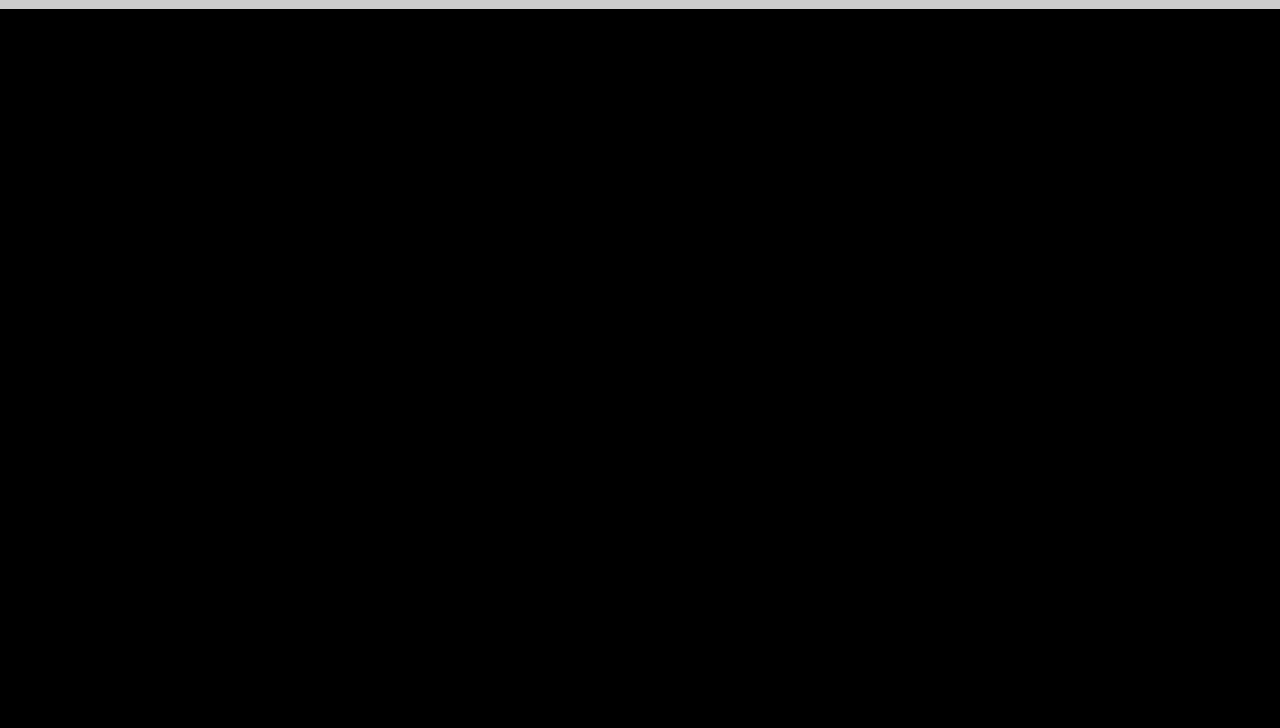
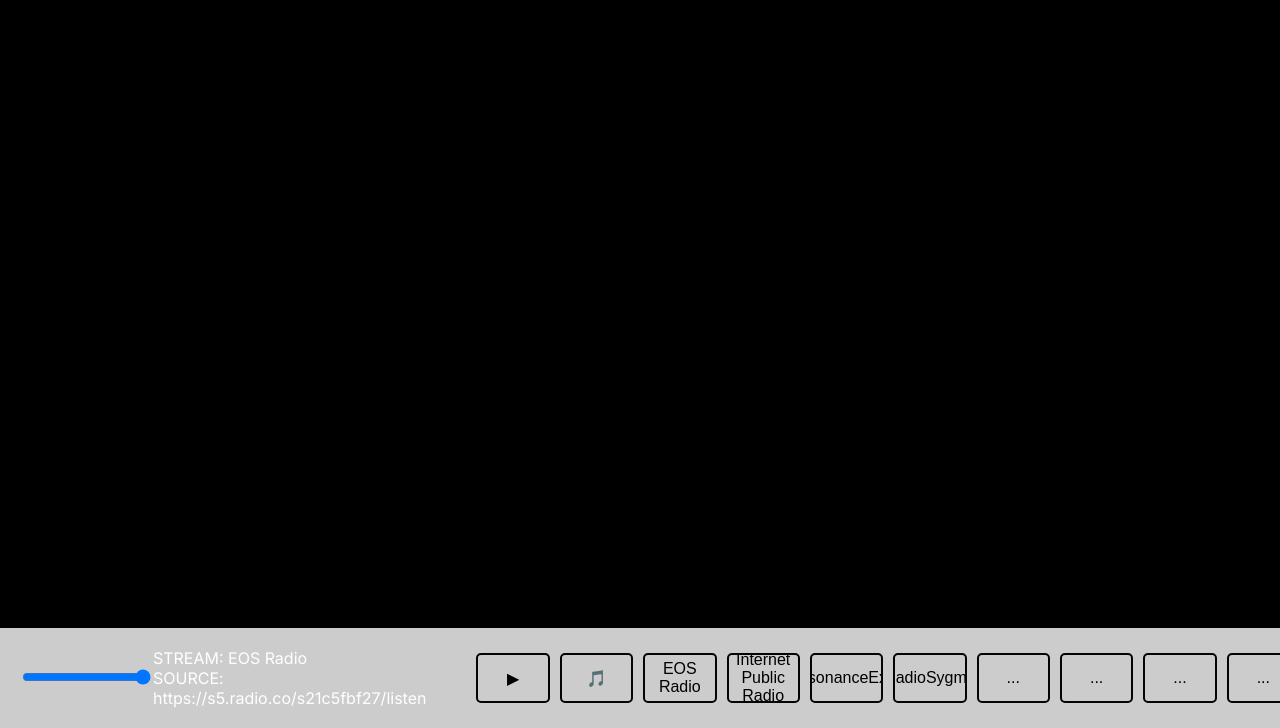
Before and after one commit to temp478/test_fetch_SI, a plain HTML site: page index.html in a window 1280 px wide. Shown: the part 72-800 px from the top of the page. Drawn offline with Linux system fonts and the light colour scheme; no server answers.

Commit message:
Update index.html
maybe this should work

```diff
--- a/index.html
+++ b/index.html
@@ -7,13 +7,14 @@
     <link rel="stylesheet" href="styles.css">
     <link href="https://fonts.googleapis.com/css2?family=Inter:wght@400;700&display=swap" rel="stylesheet">
     <style>
-        /* Add your audio player styles here */
         body {
             margin: 0;
             display: flex;
             flex-direction: column;
             align-items: center;
             font-family: 'Inter', sans-serif;
+            height: 100vh; /* Full height for body */
+            position: relative; /* Position relative for absolute child */
         }
         .audio-player {
             width: 100%;
@@ -23,13 +24,57 @@
             align-items: center;
             padding: 20px;
             box-shadow: 0 -2px 20px rgba(0, 0, 0, 0.5);
+            position: absolute; /* Fixed position at the bottom */
+            bottom: 0; /* Align to the bottom */
+            left: 0; /* Align to the left */
+        }
+        /* Add your existing audio player styles here */
+        /* ... (rest of your audio player styles) ... */
+        .progress {
+            flex-grow: 1;
+            height: 10px;
+            background: linear-gradient(90deg, #000000, #ff00ff);
+            border-radius: 5px;
+            margin: 0 20px;
+            cursor: pointer;
             position: relative;
+            overflow: hidden;
         }
-        /* Include the rest of your audio player styles here */
+        .progress-fill {
+            height: 100%;
+            background: linear-gradient(90deg, #ffffff, #ff00ff);
+            transition: width 0.1s ease;
+        }
+        .play-button, .file-button, .station-button {
+            width: 100px;
+            height: 50px;
+            background: transparent;
+            border: 2px solid #040404;
+            color: #000000;
+            border-radius: 5px;
+            cursor: pointer;
+            font-size: 16px;
+            display: flex;
+            align-items: center;
+            justify-content: center;
+            overflow: hidden;
+            position: relative;
+            margin-left: 10px;
+        }
+        /* Add the rest of your styles for buttons, metadata, etc. */
         /* ... */
     </style>
 </head>
 <body autoscroll="autoscroll">
+    <div id="blocks-container"></div>
+    <div class="navbar">
+        <div class="title">SOLIDE INCANTI<br>records</div>
+        <div class="links">
+            <a href="about.html">ˆabout usˆ </a>
+            <span> &ensp;&ensp;&ensp;release name &rarr;</span><a href="#" id="channel-link">name-channel-of-reference</a>
+        </div>
+    </div>
+
     <div class="audio-player">
         <div class="volume-control">
             <input type="range" id="volumeSlider" min="0" max="1" step="0.01" value="1">
@@ -122,15 +167,6 @@
         });
     </script>
 
-    <div id="blocks-container"></div>
-    <div class="navbar">
-      <div class="title">SOLIDE INCANTI<br>records</div>
-      <div class="links">
-        <a href="about.html">ˆabout usˆ </a>
-        <span> &ensp;&ensp;&ensp;release name &rarr;</span><a href="#" id="channel-link">name-channel-of-reference</a>
-      </div>
-    </div>
-
     <script src="script.js"></script>
     <script>
         const channelSlug = 'strajk'; // Channel slug
```
